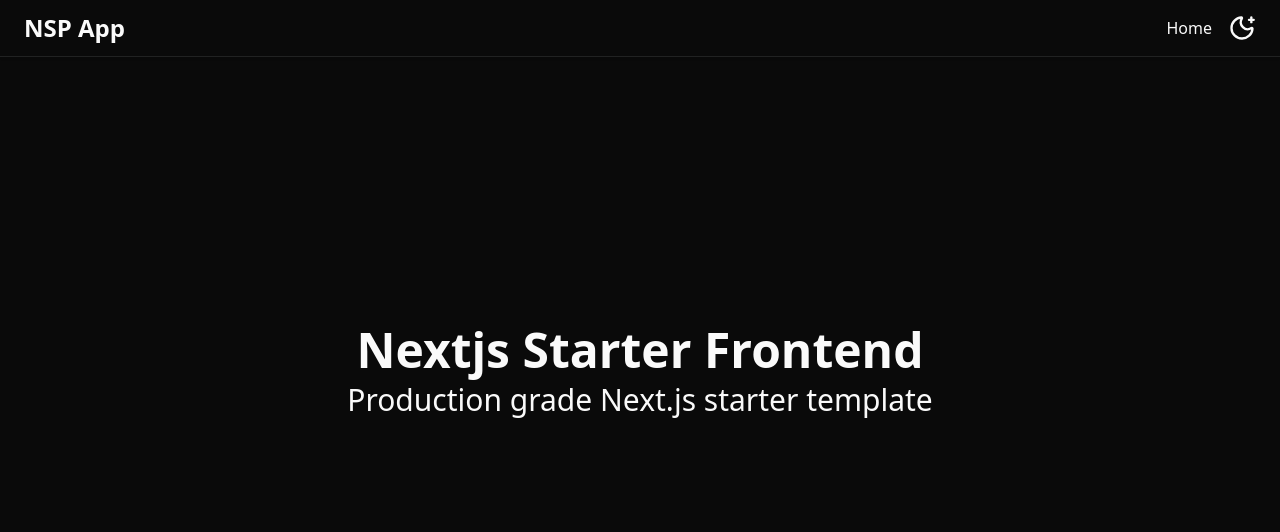
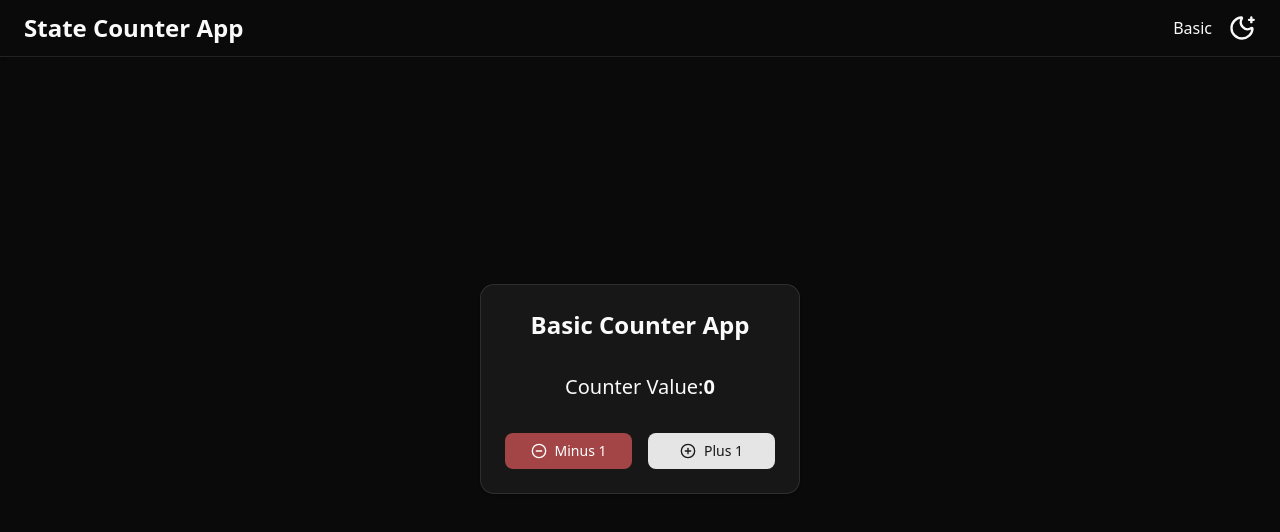
Before and after one commit to gopalghosh-dev/state-counter-app, a Next.js app: page / in a window 1280 px wide. Shown: the top 532 px of the page. Built offline with nearby package versions, Linux system fonts and the light colour scheme.

Commit message:
Basic Counter Done

```diff
--- a/src/app/page.tsx
+++ b/src/app/page.tsx
@@ -1,17 +1,31 @@
+import BasicCounter from "@/components/BasicCounter";
+import {
+	Card,
+	CardContent,
+	CardHeader,
+	CardTitle,
+} from "@/components/shadcnui/card";
 import { Metadata } from "next";
 
 export const metadata: Metadata = {
-	title: "Nextjs Starter Frontend",
-	description: "Production grade Next.js starter template",
+	title: "Basic | Counter State App",
+	description: "Basic Counter State App",
 };
 
 const page = () => {
 	return (
-		<section className="grid h-[90dvh] place-items-center">
-			<div className="space-y-2 text-center">
-				<h1 className="text-5xl font-semibold">Nextjs Starter Frontend</h1>
-				<h2 className="text-3xl">Production grade Next.js starter template</h2>
-			</div>
+		<section className="grid h-[80dvh] place-items-center">
+			<Card className="w-xs">
+				<CardHeader>
+					<CardTitle className="grid place-items-center text-2xl">
+						Basic Counter App
+					</CardTitle>
+				</CardHeader>
+
+				<CardContent>
+					<BasicCounter />
+				</CardContent>
+			</Card>
 		</section>
 	);
 };
--- /dev/null
+++ b/src/components/BasicCounter.tsx
@@ -0,0 +1,44 @@
+"use client";
+
+import { CircleMinus, CirclePlus } from "lucide-react";
+import { useState } from "react";
+import { Button } from "./shadcnui/button";
+
+const BasicCounter = () => {
+	const [count, setCount] = useState(0);
+
+	const plus = () => {
+		setCount(count + 1);
+	};
+
+	const minus = () => {
+		setCount(count - 1);
+	};
+
+	return (
+		<div className="space-y-8">
+			<div className="text-center text-xl">
+				Counter Value:
+				<span className="font-semibold">{count}</span>
+			</div>
+
+			<div className="grid grid-cols-2 gap-4">
+				<Button
+					onClick={minus}
+					variant={"destructive"}
+					className="cursor-pointer">
+					<CircleMinus /> Minus 1
+				</Button>
+
+				<Button
+					onClick={plus}
+					className="cursor-pointer">
+					<CirclePlus />
+					Plus 1
+				</Button>
+			</div>
+		</div>
+	);
+};
+
+export default BasicCounter;
--- a/src/components/Header/Header.tsx
+++ b/src/components/Header/Header.tsx
@@ -4,19 +4,19 @@ import ThemeToggleButton from "../ThemeToggleButton";
 const Header = () => {
 	return (
 		<header
-			className="fixed right-0 left-0 border-b shadow"
+			className="border-b shadow"
 			aria-label="app-header">
 			<div className="mx-auto flex max-w-7xl items-center justify-between px-6 py-3">
 				<Link href={"/"}>
 					<h1
 						className="text-2xl font-semibold"
 						aria-label="App Name">
-						NSP App
+						State Counter App
 					</h1>
 				</Link>
 
 				<nav className="flex items-center gap-4">
-					<Link href={"/"}>Home</Link>
+					<Link href={"/"}>Basic</Link>
 
 					<ThemeToggleButton />
 				</nav>
```
